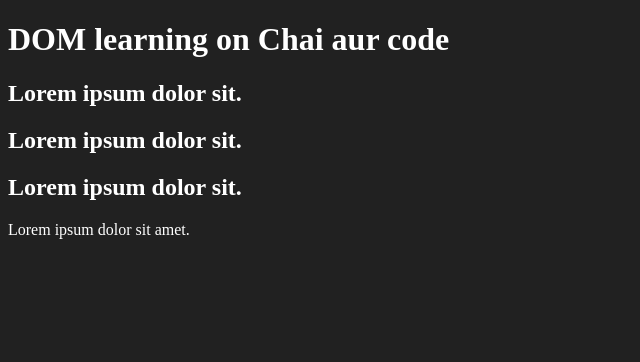
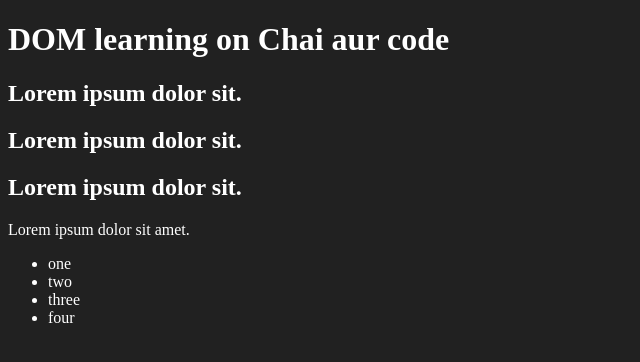
Before and after one commit to subhranshudev/Learn-Javascript, a plain HTML site: page 06_dom/one.html in a window 1280 px wide. Shown: the whole page, without its empty margins (0-640 px from the left). Drawn offline with Linux system fonts and the light colour scheme.

Commit message:
nodelist and html collection done

```diff
--- a/06_dom/one.html
+++ b/06_dom/one.html
@@ -18,6 +18,13 @@
         <h2>Lorem ipsum dolor sit.</h2>
         <h2>Lorem ipsum dolor sit.</h2>
         <p>Lorem ipsum dolor sit amet.</p>
+
+        <ul>
+            <li class="list-item">one</li>
+            <li class="list-item">two</li>
+            <li class="list-item">three</li>
+            <li class="list-item">four</li>
+        </ul>
     </div>
 </body>
 </html>
```
